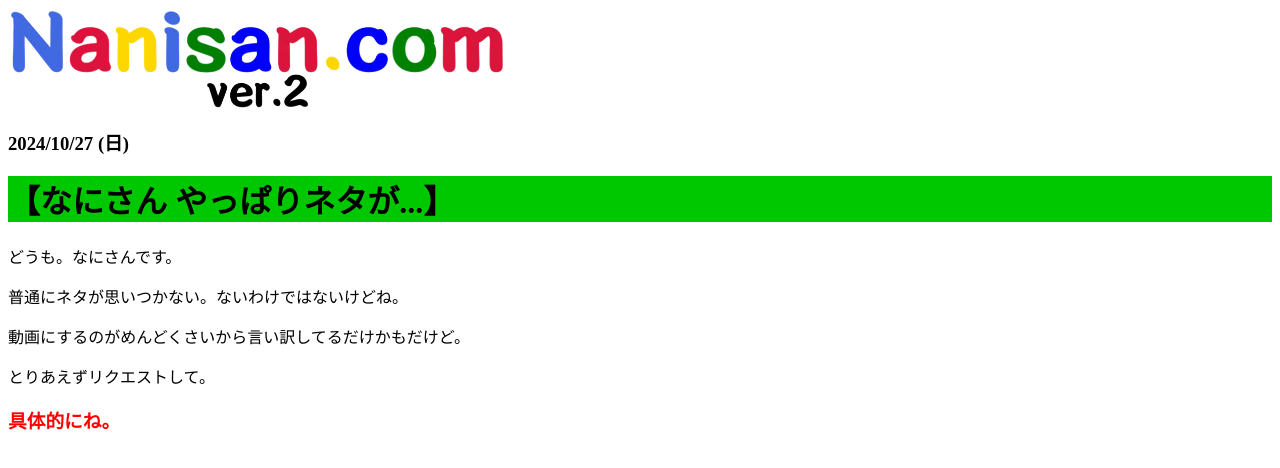
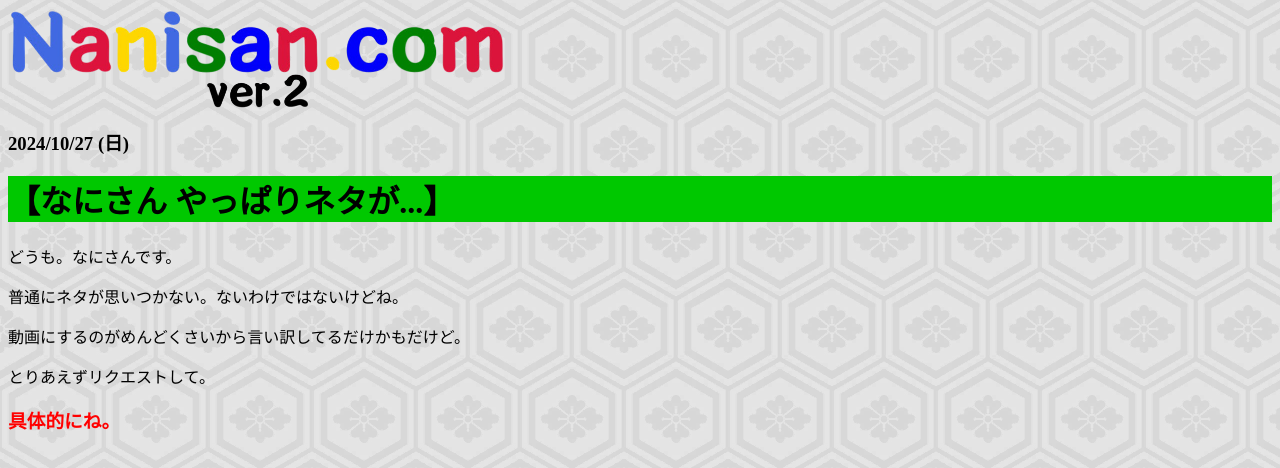
Before and after one commit to nanisan0723/Nanisan-blog-test, a plain HTML site: page b1.html in a window 1280 px wide. Drawn offline with Linux system fonts and the light colour scheme.

Commit message:
Update b1.html

```diff
--- a/b1.html
+++ b/b1.html
@@ -8,6 +8,12 @@
   /*画像を70%の不透明度に
   もし50%にしたいときは
   上から50、0.5、0.5にします*/
+}
+    </style>
+    <style>
+body {
+  background-image: url(background.png);
+  background-size: auto;
 }
     </style>
 
```
